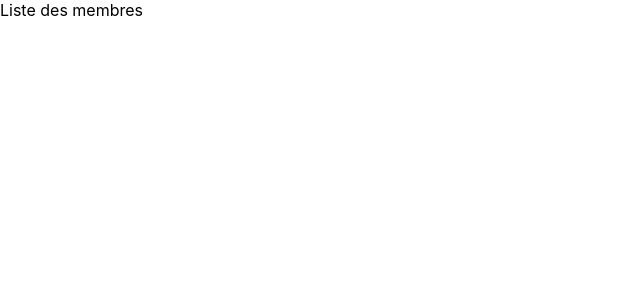
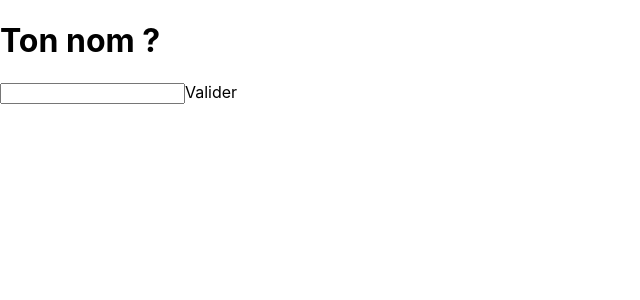
Before and after one commit to yvpierre/bdx_poker, a Next.js app: page /members in a window 1280 px wide. Shown: the top 300 px of the page, without its empty margins (0-640 px from the left). Built offline with nearby package versions, Linux system fonts and the light colour scheme.

Commit message:
link ipt -> page

```diff
--- a/package.json
+++ b/package.json
@@ -15,6 +15,7 @@
     "next": "13.0.2",
     "react": "18.2.0",
     "react-dom": "18.2.0",
+    "react-router-dom": "^6.4.5",
     "typescript": "4.8.4"
   }
 }
--- a/pages/index.tsx
+++ b/pages/index.tsx
@@ -1,6 +1,7 @@
 import Head from 'next/head'
 import Image from 'next/image'
 import styles from '../styles/Home.module.css'
+import { BrowserRouter} from "react-router-dom";
 
 export default function Home() {
   return (
--- a/pages/members/[user].tsx
+++ b/pages/members/[user].tsx
@@ -12,7 +12,7 @@ export default function Membre({ chat }) {
     return (
         <div>
             <h1>Salut {user}</h1>
-            <img src={chat[0].url} width={chat[0].with} height={chat[0].height}/>
+            <img src={chat[0].url} width={500} height={500}/>
         </div>
     )
 }
--- a/pages/members/index.tsx
+++ b/pages/members/index.tsx
@@ -1,9 +1,26 @@
-import React from 'react';
+import React, {useState} from 'react';
+import Link from 'next/link';
 
 const Index = () => {
+
+    const [nomUser, setNomUser] = useState('');
+
     return (
         <div>
-            Liste des membres
+            <h1>Ton nom ?</h1>
+            <input
+                className={"btn"}
+                type={"text"}
+                value={nomUser}
+                onChange={e => {setNomUser(e.currentTarget.value)}}
+            />
+            <Link href={{
+                pathname: "/members/[user]",
+                query: {
+                    nom: nomUser
+                }
+            }} as = {`/members/${nomUser}`}
+            >Valider</Link>
         </div>
     );
 };
```
Also changed, not shown: 1 other file (tests, documents, lock files or other folders).
